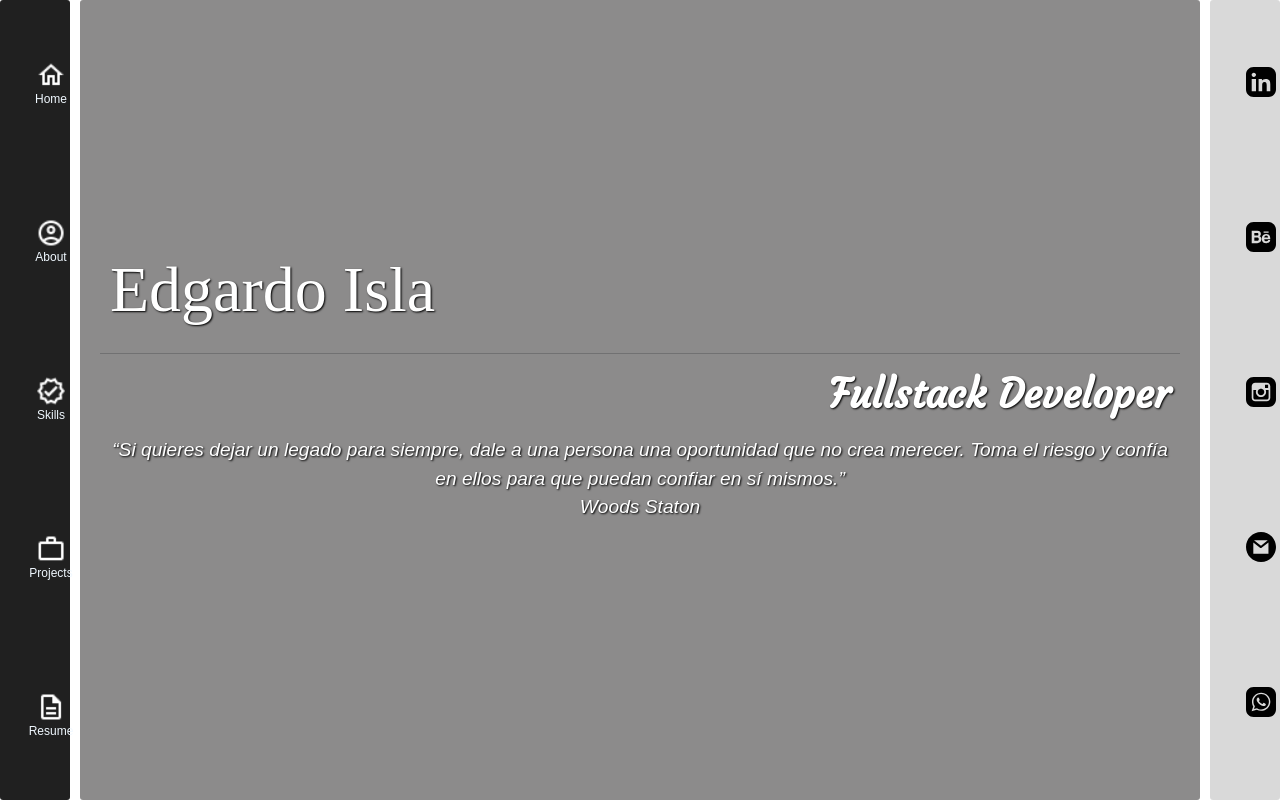
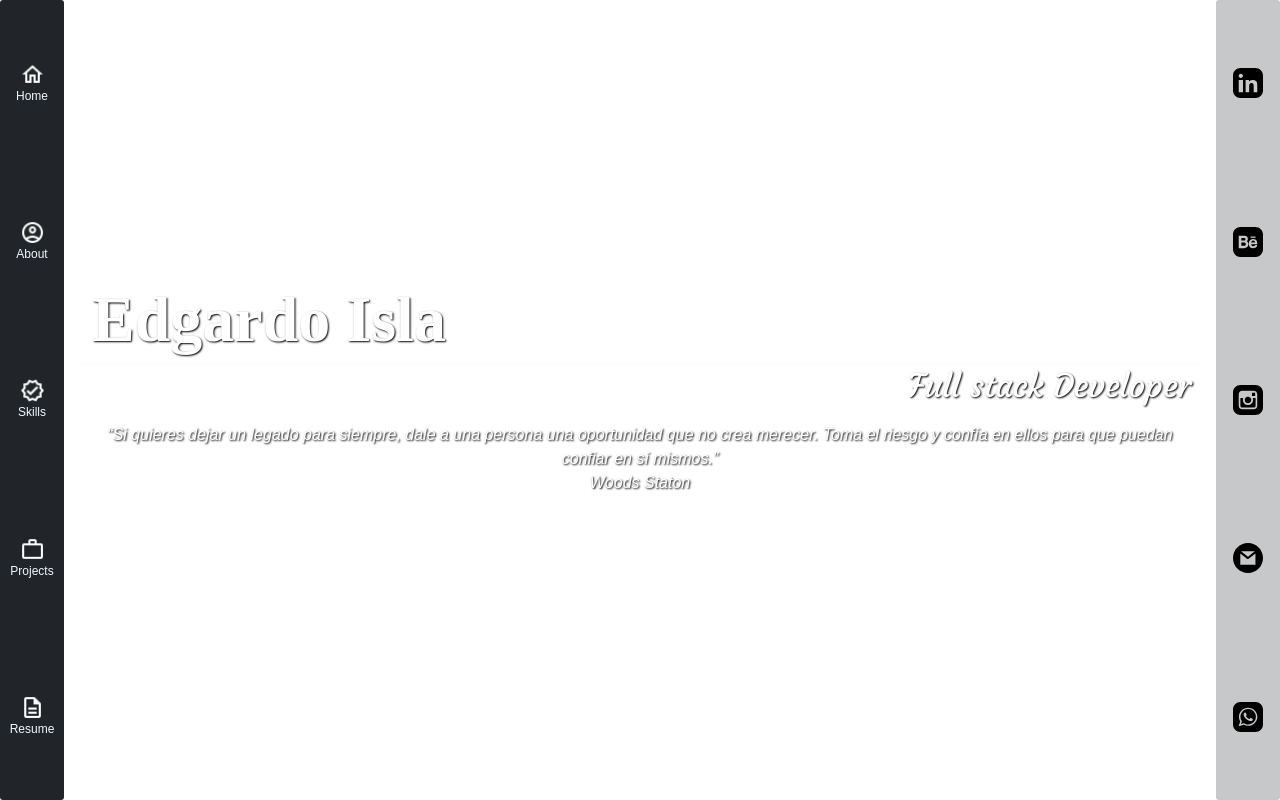
Before and after one commit to edgardoisla/Proyecto_Desarrollo-Web_CoderHouse, a plain HTML site: page index.html in a window 1280 px wide. Drawn offline with nearby package versions, Linux system fonts and the light colour scheme; a web font is replaced by a local one.

Commit message:
Index y style con BS

```diff
--- a/css/style.css
+++ b/css/style.css
@@ -24,7 +24,6 @@ body{
 /*MOBILE*/
 
 .contenedor > * {
-  box-shadow: -1px 1px 7px 0px rgba(255, 255, 255, 0.75);
   border-radius: 3px;
   padding: 5px;
   text-align: center;
@@ -40,39 +39,13 @@ body{
   "pie" 50px;
 }
 
-.header{
-  grid-area: header;
-  background-color: rgb(32, 32, 32);
-  display: flex;
-  flex-direction: column;
-  justify-content: center;
-}
 
-.main{
-  grid-area: main;
-  background-color: rgba(26, 25, 25, 0.5);
-  display: flex;
-  flex-direction: column;
-  justify-content: center;
-  }
-
-.pie{
-  grid-area: pie;
-  background-color: rgba(0, 0, 0, 0.3);
-  display: flex;
-  flex-direction: column;
-  justify-content:space-around;
-
-}
-
-.navBar{
-  height: 100%;
-}
 
 .ul{
   display: flex;
   justify-content: space-around;
   list-style: none;
+  margin-bottom: 0px;
 }
 
 a{
@@ -89,19 +62,21 @@ a{
 
 h1{
   font-family: 'Roboto Slab';
-  font-size: 30px;
+  font-size: 2rem;
+  font-weight: bold;
   color: white;
   text-shadow: 1px 1px 2px black;
   text-align:start;
   padding-left: 10px;
+  margin: 3px;
 }
 
-h2{
+.fsd{
   font-family: 'Courgette';
   font-weight: 400;
   color:white;
   text-shadow: 1px 1px 2px black;
-  font-size:16px;
+  font-size:1.2rem;
   text-align: end;
   padding-right: 10px;
 }
@@ -110,15 +85,26 @@ p {
   font-family: 'Roboto Slab', sans-serif;
   color: white;
   text-shadow: 1px 1px 2px black;
-  font-size: 11px;
+  font-size: 0.6rem;
 
 }
 
+.guion{
+  padding:.1rem;
+  color: aliceblue;
+  margin: 2px;
+}
 .iconos{
   height: 22px;
   width: 22px;
 }
 
+.subr{
+  margin: 0px;
+  color: rgb(255, 255, 255);
+  opacity: 90%;
+
+}
 
  /* About */
 
@@ -204,18 +190,13 @@ p {
 
 /*MAQUETACION TABLET*/
 
-@media (min-width:600px){
+@media (min-width:768px){
   .contenedor {
     display:grid;
     gap: 3px;
     column-gap: 10px;
     grid-template:
-    "header main pie" auto / 70px auto 70px;
-  }
-
-  .pie{
-    background-color: rgba(0, 0, 0, 0.150);
-
+    "header main pie" auto / 4em auto 4em;
   }
 
 
@@ -229,16 +210,16 @@ p {
   }
 
   h1{
-    font-size: auto;
+    font-size: 3rem;
   }
 
-  h2{
-    font-size:auto;
+  .fsd{
+    font-size:1.6rem;
     font-weight: 600;
 
   }
   p {
-    font-size: auto;
+    font-size: 0.8rem;
     font-style: oblique;
     padding: 10px;
 
@@ -330,22 +311,7 @@ p {
 /*MAQUETACION DESKTOP*/
 
 @media (min-width:1024px){
-  .contenedor {
-    display:grid;
-    gap: 3px;
-    column-gap: 10px;
-    grid-template:
-    "header main pie" auto / 70px auto 70px;
-  }
 
-  .main{
-    padding-left: 20px;
-    padding-right: 20px;
-  }
-  .pie{
-    background-color: rgba(0, 0, 0, 0.150);
-
-  }
 
   .ul{
     display: flex;
@@ -357,34 +323,21 @@ p {
   }
 
   h1{
-    font-size: 400%;
+    font-size: 4rem;
   }
 
-  h2{
-    font-size:250%;
-    font-weight: 600;
+  .fsd{
+    font-size:2rem;
+    font-weight: 400;
 
   }
   p {
-    font-size: 120%;
+    font-size: 1rem;
     font-style: oblique;
     padding: 10px;
 
   }
 
-  .iconos{
-    height: 30px;
-    width: 30px;
-  }
-
-  a{
-    display: flex;
-    flex-direction: column;
-    width: 30px;
-    font-family: 'Roboto Slab', sans-serif;
-    font-size: 12px;
-    color: aliceblue;
-  }
 
   /* About */
 
--- a/index.html
+++ b/index.html
@@ -7,18 +7,17 @@
     <meta name="viewport" content="width=device-width, initial-scale=1.0">
     <title>Edgardo Isla</title>
     <link href="https://cdn.jsdelivr.net/npm/bootstrap@5.1.3/dist/css/bootstrap.min.css" rel="stylesheet" integrity="sha384-1BmE4kWBq78iYhFldvKuhfTAU6auU8tT94WrHftjDbrCEXSU1oBoqyl2QvZ6jIW3" crossorigin="anonymous">
-    <link rel="stylesheet" href="./css/style.css">
     <link rel="preconnect" href="https://fonts.googleapis.com">
     <link rel="preconnect" href="https://fonts.gstatic.com" crossorigin>
     <link href="https://fonts.googleapis.com/css2?family=Amatic+SC:wght@400;700&family=Cinzel:wght@400;500;900&family=Courgette&family=Indie+Flower&family=Pathway+Gothic+One&family=Water+Brush&display=swap" rel="stylesheet">
+    <link rel="stylesheet" href="./css/style.css">
 
   </head>
 
   <body class="contenedor">
 
-    <header class="header">
-      <nav class="navBar">
-        <ul class="ul">
+    <nav class="container-fluid p-1 bg-dark text-white text-center">
+      <ul class="ul container-fluid">
         <li><a href="./index.html"><img class="iconos"src="./assets/images/home.png" alt="icono home">Home</a></li>
         <li><a href="./pages/sobre.html"><img class="iconos"src="./assets/images/about.png" alt="icono sobre mi">About</a></li>
         <li><a href="./pages/skills.html"><img class="iconos"src="./assets/images/skills.png" alt="icono skills">Skills</a></li>
@@ -26,18 +25,16 @@
         <li><a href="../assets/Proyecto_v2.pdf" download><img class="iconos"src="./assets/images/resume.png" alt="icono curriculum">Resume</a></li>
       </ul>
     </nav>
-    </header>
 
-    <main class="main">
-      <h1>Edgardo Isla</h1><hr>
-      <h2>Fullstack Developer</h2>
+    <main class="container-fluid  text-white text-center align-self-center">
+      <h1>Edgardo Isla</h1><hr class="guion">
+      <h2 class="fsd">Full stack Developer</h2>
       <p>“Si quieres dejar un legado para siempre, dale a una persona una oportunidad que no crea merecer. Toma el riesgo y confía en ellos para que puedan confiar en sí mismos.” <br>Woods Staton
       </p>
-
     </main>
 
-    <footer class="pie">
-        <ul class="ul">
+    <footer class="container-fluid p-1 bg-dark bg-opacity-25 text-white text-center">
+      <ul class="ul container-fluid">
         <li><a href=""><img src="./assets/images/linkedin.svg" alt="icono linkedin"></a></li>
         <li><a href=""><img class="menu" src="./assets/images/behance.svg" alt="icono behance"></a></li>
         <li><a href=""><img class="menu" src="./assets/images/insta.svg" alt="icono instagram"></a></li>
@@ -45,6 +42,8 @@
         <li><a href="https://api.whatsapp.com/send?phone=1138756515"><img class="menu"src="./assets/images/whatsapp.svg" alt="icono Whatsapp"></a></li>
       </ul>
     </footer>
+
+
     <script src="https://cdn.jsdelivr.net/npm/bootstrap@5.1.3/dist/js/bootstrap.bundle.min.js" integrity="sha384-ka7Sk0Gln4gmtz2MlQnikT1wXgYsOg+OMhuP+IlRH9sENBO0LRn5q+8nbTov4+1p" crossorigin="anonymous"></script>
   </body>
 </html>
```
Lines whose indentation alone changed are shown as unchanged.
